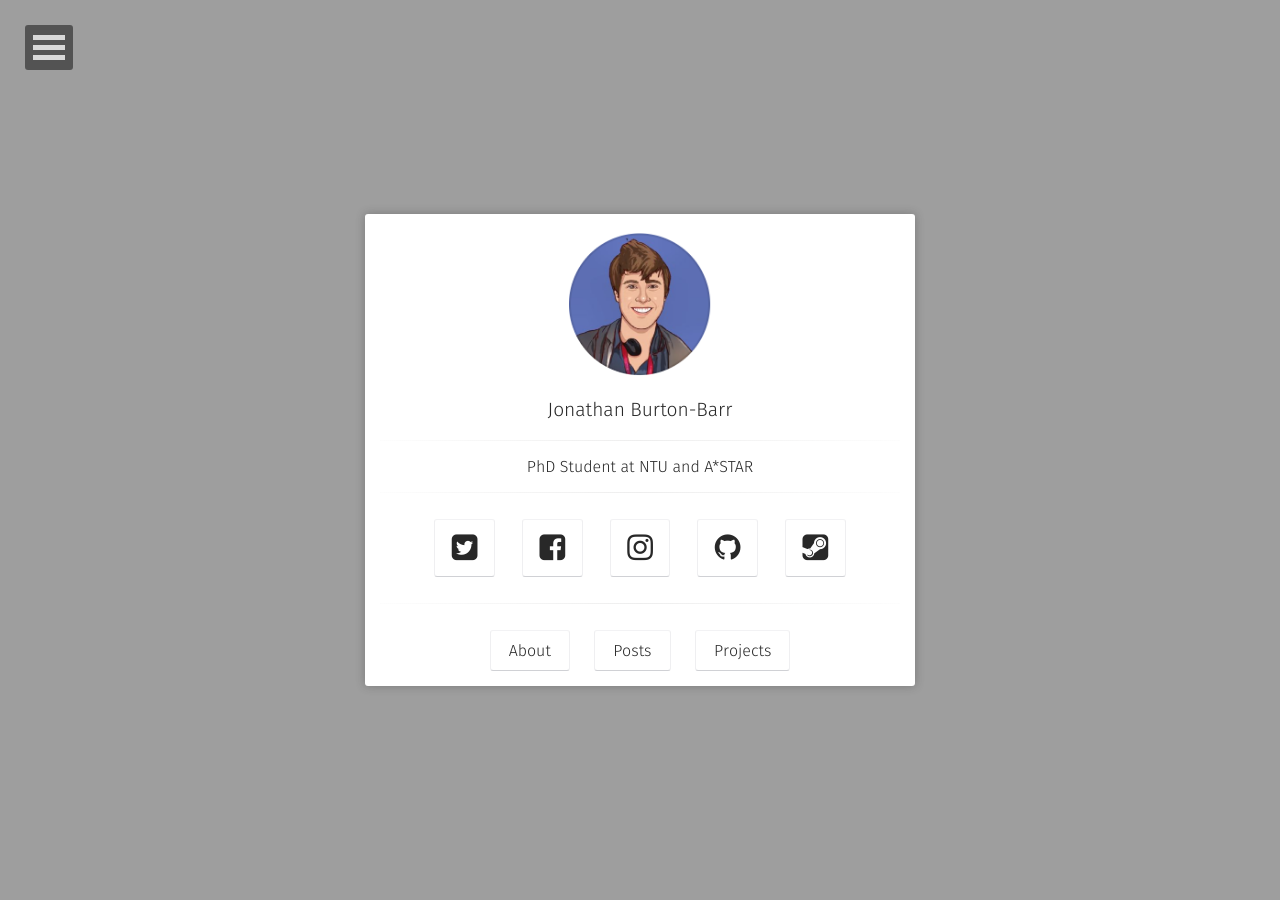
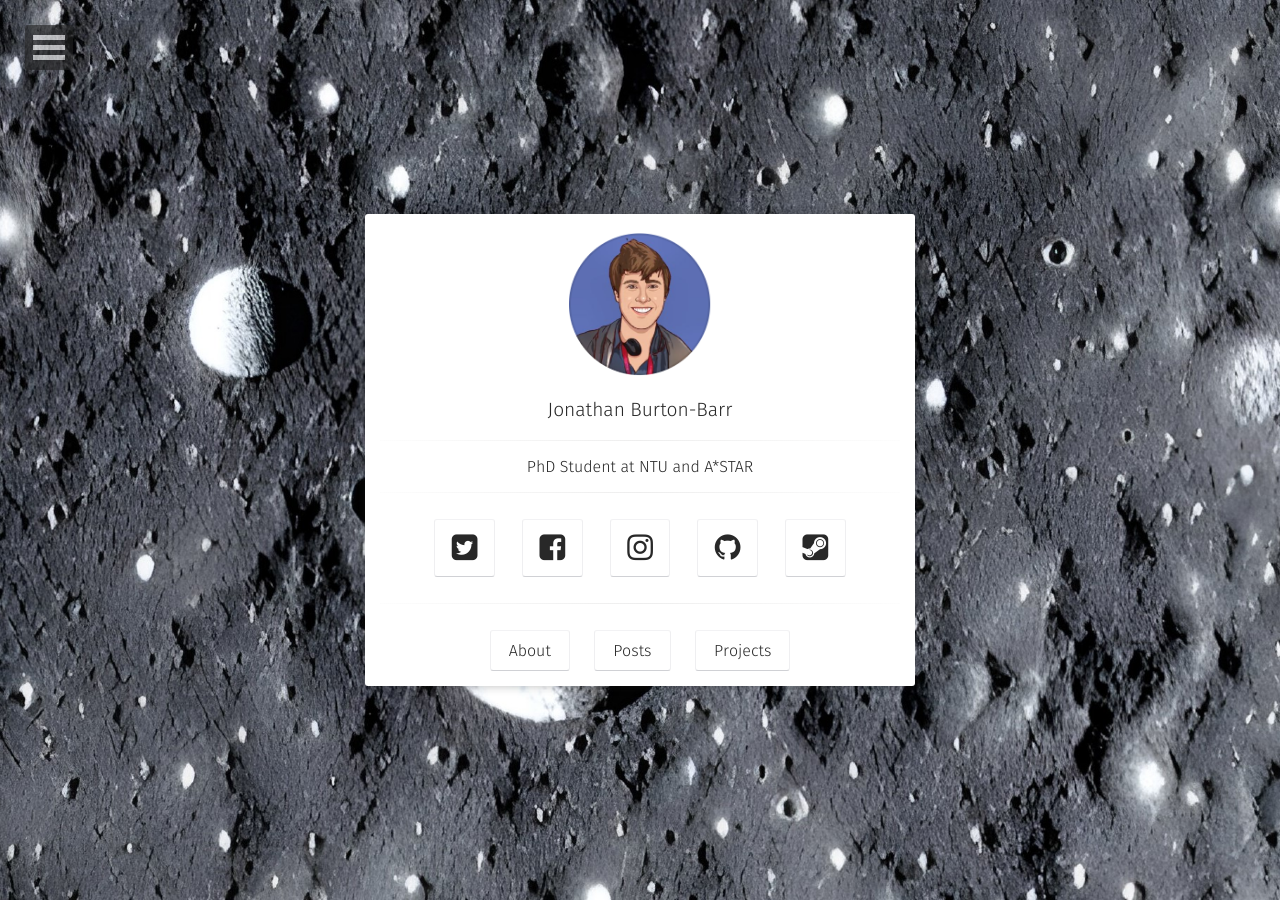
Before and after one commit to JBurtonBarr/JburtonBarr.github.io, a Jekyll site: the page built from index.html, in a window 1280 px wide. Built offline with Jekyll 4.4.1, drawn with Linux system fonts in a browser that asks for light colours; some web fonts are replaced.

Commit message:
bk again

```diff
--- a/_config.yml
+++ b/_config.yml
@@ -5,7 +5,7 @@ description:        "PhD Student at NTU and A*STAR"
 reading_time:       true
 words_per_minute:   200
 logo:               'assets/img/logo.png'
-background:         'assets/img/placeholder-big.jpeg'
+background:         'assets/img/moon.jpg'
 tiled_bg:           false   # Set this true if you want to tile your background image, otherwise it will be covered
 locale:             en_US
 url:                https://taylantatli.github.io/Moon
```
Also changed, not shown: assets/img/moon.jpg (renamed from assets/img/placeholder-big.jpg).
